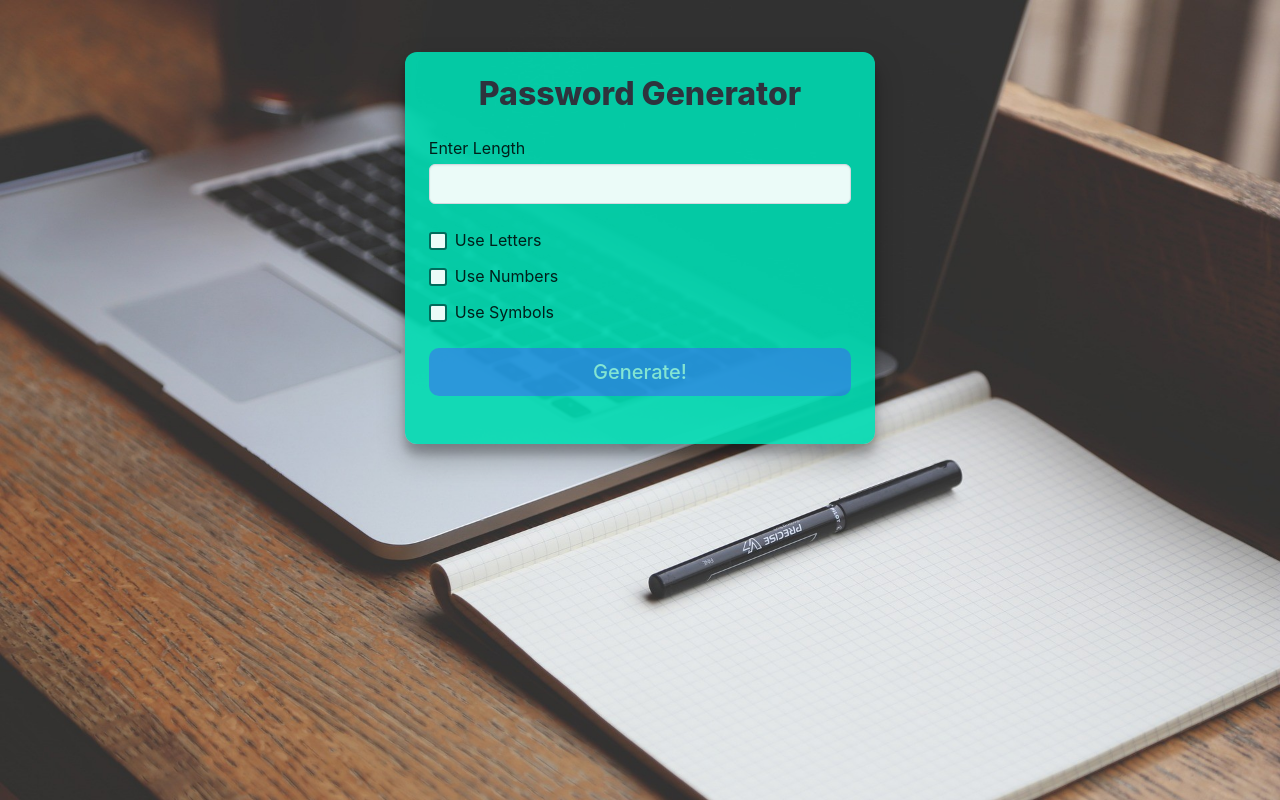
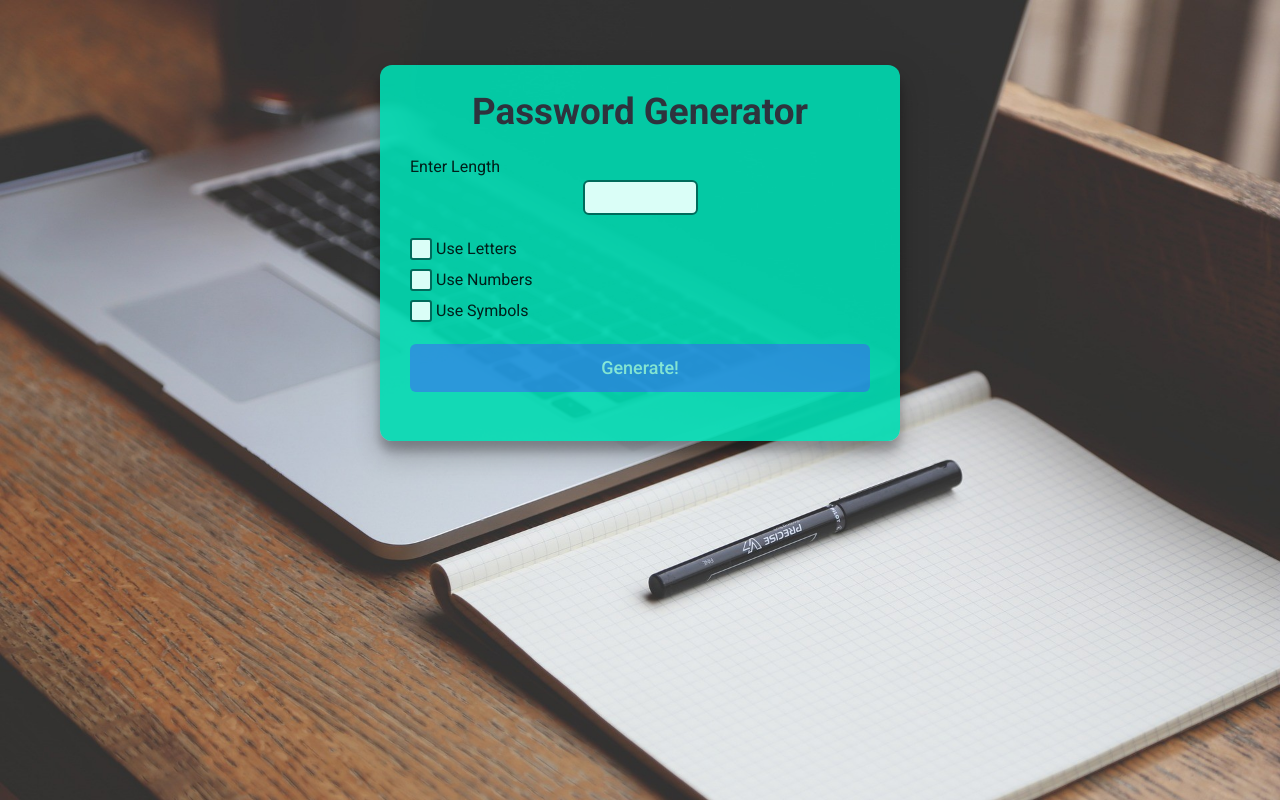
Before and after one commit to piterbud/Password-Generator-App, an Angular app: page / in a window 1280 px wide. Built offline with nearby package versions, Linux system fonts and the light colour scheme.

Commit message:
Switch app styling from Bulma to SCSS

```diff
--- a/package.json
+++ b/package.json
@@ -18,7 +18,6 @@
     "@angular/platform-browser": "^19.1.0",
     "@angular/platform-browser-dynamic": "^19.1.0",
     "@angular/router": "^19.1.0",
-    "bulma": "^1.0.3",
     "rxjs": "~7.8.0",
     "tslib": "^2.3.0",
     "zone.js": "~0.15.0"
--- a/src/app/app.component.html
+++ b/src/app/app.component.html
@@ -1,69 +1,59 @@
 <div class="container">
-  <div class="columns is-centered">
   <div
-      class="main-box column is-gapless box is-one-third-fullhd is-two-fifths-widescreen is-half-desktop is-three-fifths-tablet box-shadow mx-5 p-5">
-      <h1 class="title has-text-centered">Password Generator</h1>
+    class="main-box column is-gapless is-one-third-fullhd is-two-fifths-widescreen is-half-desktop is-three-fifths-tablet">
+    <h1 class="main-box__title">Password Generator</h1>
 
-      <div class="filed my-5">
-        <label>Enter Length</label>
-        <input class="input input-length-focus mt-1" type="text" [value]="passwordLength() ? passwordLength() : ''"
+    <div class="input-password-length main-box__input">
+      <label class="input-password-length__name">Enter Length</label>
+      <div class="input-password-length__box">
+        <input class="input-password-length__input" type="text" [value]="passwordLength() ? passwordLength() : ''"
           (input)="onChangePasswordLength($event)" (focus)="onClearPasswordLengthInput()" />
-      </div>
-
-      <div class="field my-3">
-        <div class="control">
-          <label class="checkbox">
-            <input (change)="onChangeCheckboxState('Letters')" type="checkbox" />
-            <span class="custom-checkbox">Use Letters</span>
-          </label>
       </div>
     </div>
 
-      <div class="field my-3">
-        <div class="control">
-          <label class="checkbox">
-            <input (change)="onChangeCheckboxState('Numbers')" type="checkbox" />
-            <span class="custom-checkbox">Use Numbers</span>
+    <div class="checkbox main-box__checkbox">
+      <label>
+        <input class="checkbox__input" (change)="onChangeCheckboxState('Letters')" type="checkbox" />
+        <span class="checkbox__name">Use Letters</span>
       </label>
     </div>
+
+    <div class="checkbox main-box__checkbox">
+      <label>
+        <input class="checkbox__input" (change)="onChangeCheckboxState('Numbers')" type="checkbox" />
+        <span class="checkbox__name">Use Numbers</span>
+      </label>
     </div>
 
-      <div class="field my-3">
-        <div class="control">
-          <label class="checkbox">
-            <input (change)="onChangeCheckboxState('Symbols')" type="checkbox" />
-            <span class="custom-checkbox">Use Symbols</span>
+    <div class="checkbox main-box__checkbox">
+      <label>
+        <input class="checkbox__input" (change)="onChangeCheckboxState('Symbols')" type="checkbox" />
+        <span class="checkbox__name">Use Symbols</span>
       </label>
-        </div>
     </div>
 
     <div>
-        <button class="generate-button button is-fullwidth is-medium my-5"
+      <button class="generate-button main-box__button"
         [disabled]="!(passwordLength() && (checkboxState().includeLetters || checkboxState().includeNumbers || checkboxState().includeSymbols))"
         (click)="onGeneratePassword()">Generate!</button>
     </div>
 
     @if (password()) {
-      <div class="password-box box pt-3">
-        <div class="is-flex is-justify-content-space-between is-align-items-flex-end">
-          <label>Your Password</label>
-          <button class="is-flex is-flex-direction-column is-align-items-center copy-button"
-            [ngClass]="passwordIsCopied() ? 'password-copied' : 'password-not-copied'" (click)="onCopyToClipboard()">
-            @if (!passwordIsCopied()) {
-            <p class="is-size-7">copy</p>
-            } @else {
-            <p class="is-size-7">copied</p>
+    <div class="password-box">
+      <div class="password-box__content">
+        <label class="password-box__name">Your Password</label>
+        <button class="copy-button password-box__button"
+          [ngClass]="passwordIsCopied() ? 'copy-button--copied' : 'copy-button--not-copied'"
+          (click)="onCopyToClipboard()">
+          <p>{{ passwordIsCopiedText() }}</p>
+          @defer(prefetch on immediate) {
+          <span class="material-symbols-outlined">content_copy</span>
           }
-            <span class="material-symbols-outlined">content_copy</span>
         </button>
       </div>
-        <input
-          class="input is-link is-size-5 has-text-centered has-text-weight-bold letter-spacing input-password-focus mt-1"
-          [class.input-password-copied]="passwordIsCopied()" [value]="password()" readonly />
+
+      <input class="input-password" [class.input-password--copied]="passwordIsCopied()" [value]="password()" readonly />
     </div>
     }
   </div>
 </div>
-</div>
-
-<!-- has-text-primary-invert -->
--- a/src/app/app.component.scss
+++ b/src/app/app.component.scss
@@ -1,67 +1,94 @@
+.container {
+  display: flex;
+  flex-direction: column;
+  align-items: center;
+}
+
 .main-box {
-  margin-top: 4rem;
+  width: 95%;
+  max-width: 520px;
+  margin: 65px 0 20px;
+  padding: 25px 30px;
+  border: none;
+  border-radius: 12px;
   background-color: rgba(0, 219, 178, 0.9);
   color: #001f1a;
-  h1 {
-    color: #2e333d !important;
+  box-shadow: rgba(0, 0, 0, 0.25) 0px 14px 28px,
+    rgba(0, 0, 0, 0.22) 0px 10px 10px;
+  &__title {
+    color: #2e333d;
+    font-size: 2.3rem;
+    font-weight: bold;
+    text-align: center;
   }
 }
 
-@media (max-width: 1024px) {
+@media (max-width: 767px) {
   .main-box {
-    margin-top: 1.5rem;
-    margin-bottom: 1.5rem;
+    margin: 20px 0 20px;
+    padding: 15px 20px;
     background-color: rgba(0, 219, 178, 0.75);
   }
 }
 
-.box-shadow {
-  box-shadow: rgba(0, 0, 0, 0.25) 0px 14px 28px,
-    rgba(0, 0, 0, 0.22) 0px 10px 10px;
+.input-password-length {
+  margin: 24px 0;
+  &__box {
+    display: flex;
+    justify-content: center;
+  }
+  &__input {
+    width: 25%;
+    margin-top: 4px;
+    padding: 6px 8px;
+    border: 2px solid rgb(0, 107, 91);
+    border-radius: 6px;
+    outline-color: #4258ff;
+    background-color: #dafef7;
+    color: rgb(0, 107, 91);
+    font: inherit;
+    font-weight: 500;
+    text-align: center;
+  }
 }
 
-.input-length-focus {
-  background-color: #ebfbf8;
-  outline-color: #4258ff !important;
-  color: rgb(0, 107, 91);
-  font-weight: 500;
-}
-
-input[type="checkbox"] {
+.checkbox {
+  display: block;
+  margin: 12px 0;
+  &__input {
     position: absolute;
     opacity: 0;
     pointer-events: none;
+    &:checked + .checkbox__name::before {
+      background-color: rgb(0, 107, 91);
     }
-
-.custom-checkbox {
+    &:checked + .checkbox__name::after {
+      opacity: 1;
+    }
+  }
+  &__name {
     position: relative;
     padding-left: 26px;
     user-select: none;
     cursor: pointer;
-}
-
-.custom-checkbox::before {
+    &::before {
       content: "";
       position: absolute;
       left: 0;
-  top: 2px;
+      top: 50%;
+      transform: translateY(-50%);
       width: 18px;
       height: 18px;
       border: 2px solid rgb(0, 107, 91);
-  background-color: #ebfbf8;
+      background-color: #dafef7;
       border-radius: 3px;
       transition: background-color 0.1s;
     }
-
-input[type="checkbox"]:checked + .custom-checkbox::before {
-  background-color: rgb(0, 107, 91);
-}
-
-.custom-checkbox::after {
+    &::after {
       content: "";
       position: absolute;
-  top: 3px;
-  left: 6px;
+      top: 0.7px;
+      left: 7.1px;
       width: 6px;
       height: 12px;
       border: solid #ebfbf8;
@@ -70,66 +97,96 @@ input[type="checkbox"]:checked + .custom-checkbox::before {
       opacity: 0;
       transition: opacity 0.1s;
     }
-
-input[type="checkbox"]:checked + .custom-checkbox::after {
-  opacity: 1;
+  }
 }
 
-// instead is-link
 .generate-button {
+  width: 100%;
+  margin: 12px 0 24px;
   border: none;
+  border-radius: 6px;
   background-color: #4258ff;
   color: #ffffff;
-  font-size: 20px;
+  font-size: 18px;
   font-weight: 500;
+  line-height: 48px;
+  user-select: none;
   transition: all 0.1s ease-out;
+  &:disabled {
+    cursor: default;
+    pointer-events: none;
+    opacity: 0.5;
+  }
   &:not(:disabled):hover {
     background-color: #2941fc;
   }
-  &:disabled {
-    cursor: default;
-  }
-  &:active {
-    background-color: #102afa !important;
+  &:not(:disabled):active {
+    background-color: #102afa;
   }
 }
 
 .password-box {
-  background-color: #ebfbf8;
-  label {
+  padding: 12px 20px 20px;
+  border: none;
+  border-radius: 12px;
+  background-color: #dafef7;
   color: #001f1a;
+  &__content {
+    display: flex;
+    justify-content: space-between;
+    align-items: flex-end;
   }
 }
 
-.input-password-focus {
-  background-color: #ffffff;
-  outline-color: #00d1b2 !important;
-  color: #001f1a;
-}
-
-.letter-spacing {
-  letter-spacing: 2px;
-}
-
 .copy-button {
+  display: flex;
+  flex-direction: column;
+  align-items: center;
   width: 2rem;
   background-color: transparent;
   border: none;
   font: inherit;
-}
-
-.password-not-copied {
+  font-size: 12px;
+  &--not-copied {
     color: #4258ff;
     &:hover {
       color: #2941fc;
       cursor: pointer;
     }
   }
-
-.password-copied {
+  &--copied {
     color: #00d1b2;
   }
+}
 
-.input-password-copied {
+.input-password {
+  width: 100%;
+  margin-top: 4px;
+  padding: 9px 14px;
+  border: 1px solid #4258ff;
+  border-radius: 6px;
+  outline: none;
+  background-color: #ffffff;
+  color: #001f1a;
+  font-family: "Source Code Pro", serif;
+  font-size: 20px;
+  font-weight: bold;
+  letter-spacing: 2px;
+  text-align: center;
+  &--copied {
     border-color: #00d1b2;
+    color: #00d1b2;
   }
+}
+
+@media (orientation: portrait) and (max-width: 576px) {
+  .input-password {
+    font-size: 18px;
+  }
+}
+
+@media (orientation: portrait) and (max-width: 396px) {
+  .input-password {
+    font-size: 15px;
+  }
+}
--- a/src/app/app.component.ts
+++ b/src/app/app.component.ts
@@ -15,9 +15,10 @@ const passwordChars = {
   styleUrl: './app.component.scss',
 })
 export class AppComponent {
-  passwordLength = signal<number>(0);
-  password = signal<string>('');
-  passwordIsCopied = signal<boolean>(false);
+  passwordLength = signal(0);
+  password = signal('');
+  passwordIsCopied = signal(false);
+  passwordIsCopiedText = signal('copy');
 
   checkboxState = signal<CheckboxState>({
     includeLetters: false,
@@ -91,9 +92,11 @@ export class AppComponent {
       .writeText(this.password())
       .then(() => {
         this.passwordIsCopied.set(true);
+        this.passwordIsCopiedText.set('copied');
         setTimeout(() => {
           this.passwordIsCopied.set(false);
-        }, 2000);
+          this.passwordIsCopiedText.set('copy');
+        }, 1000);
       })
       .catch((err) => {
         console.error('Failed to copy text: ', err);
--- a/src/index.html
+++ b/src/index.html
@@ -11,6 +11,11 @@
   <link rel="icon" type="image/x-icon" href="favicon.ico">
   <link rel="stylesheet"
     href="https://fonts.googleapis.com/css2?family=Material+Symbols+Outlined:opsz,wght,FILL,GRAD@24,400,0,0&icon_names=content_copy" />
+  <link rel="preconnect" href="https://fonts.googleapis.com">
+  <link rel="preconnect" href="https://fonts.gstatic.com" crossorigin>
+  <link
+    href="https://fonts.googleapis.com/css2?family=Roboto:ital,wght@0,100..900;1,100..900&family=Source+Code+Pro:ital,wght@0,200..900;1,200..900&display=swap"
+    rel="stylesheet">
 </head>
 
 <body>
--- a/src/styles.scss
+++ b/src/styles.scss
@@ -1,18 +1,14 @@
-@import "bulma/sass/index";
-
 * {
   box-sizing: border-box;
   margin: 0;
   padding: 0;
+  font-family: "Roboto", serif;
 }
 
 html,
 body {
   width: 100%;
   height: 100%;
-  margin: 0;
-  padding: 0;
-  overflow: hidden;
 }
 
 html {
@@ -22,16 +18,8 @@ html {
   background-attachment: fixed;
 }
 
-@media (orientation: portrait) and (max-width: 768px) {
+@media (orientation: portrait) and (max-width: 767px) {
   html {
     background-image: url(../public/background-mobile.jpg);
   }
 }
-
-@media (max-width: 1024px) {
-  html,
-  body {
-    overflow: unset;
-    overflow-x: hidden;
-  }
-}
```
Also changed, not shown: 2 other files (tests, documents, lock files or other folders). Lines whose indentation alone changed are shown as unchanged.
